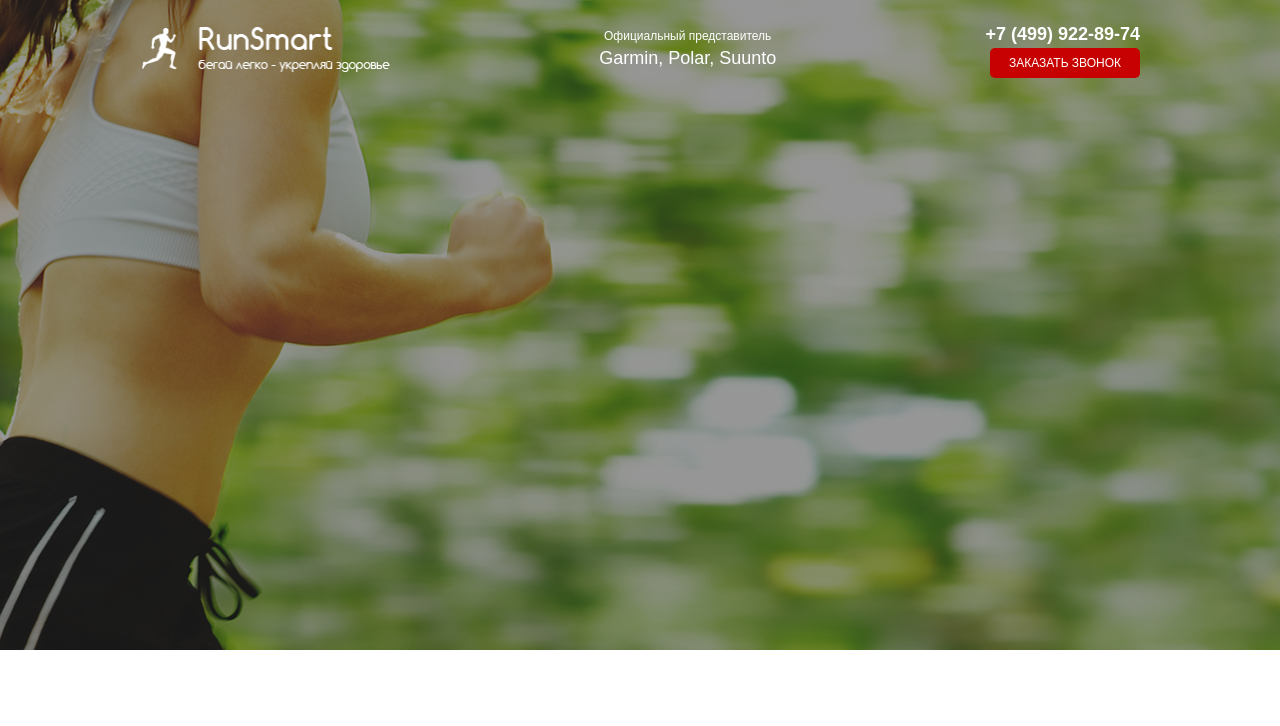
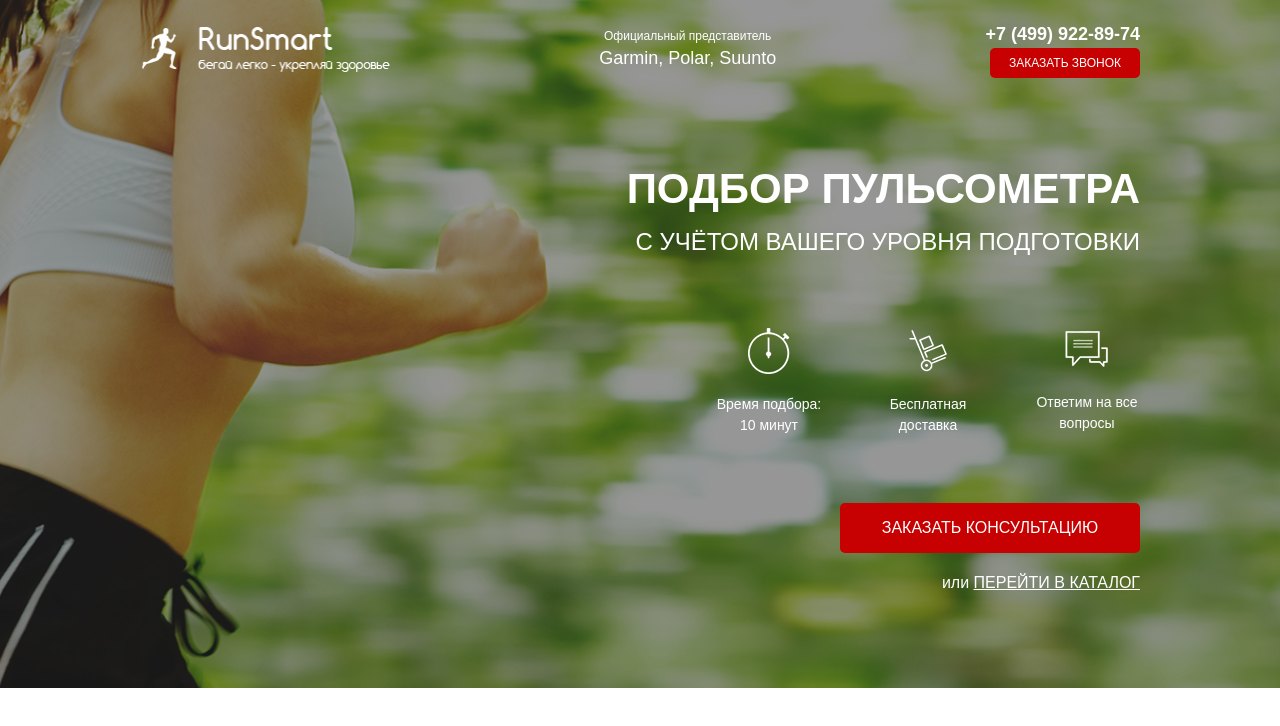
Before and after one commit to Rekk1d/RunSmart, a website: page src/index.html in a window 1280 px wide. Drawn offline with Linux system fonts and the light colour scheme.

Commit message:
change header block and create promo block

```diff
--- a/src/index.html
+++ b/src/index.html
@@ -26,6 +26,35 @@
                     <button class="button">заказать звонок</button>
                 </div>
             </header>
+
+            <div class="promo__wrapper">
+                <h1 class="promo__header">Подбор пульсометра</h1>
+                <h2 class="promo__subheader">с учётом Вашего уровня подготовки</h2>
+
+                <div class="promo__icons">
+                    <div class="promo__icon">
+                        <img src="img/promo/time-icon.png" alt="">
+                        Время подбора:
+                        10 минут
+                    </div>
+                    <div class="promo__icon">
+                        <img src="img/promo/delivery-icon.png" alt="">
+                        Бесплатная
+                        доставка
+                    </div>
+                    <div class="promo__icon">
+                        <img src="img/promo/questions-icon.png" alt="">
+                        Ответим
+                        на все вопросы
+                    </div>
+                </div>
+                <button class="button button_main">заказать КОНСУЛЬТАЦИЮ</button>
+                <div class="promo__link">
+                    или
+                    <a href="#">ПЕРЕЙТИ В КАТАЛОГ</a>
+                </div>
+            </div>
+
         </div>
     </div>
 </body>
--- a/src/sass/blocks/_buttons.sass
+++ b/src/sass/blocks/_buttons.sass
@@ -2,9 +2,15 @@
     width: 150px
     height: 30px
     border-radius: 5px
-    background-color: #c70101
+    background-color: $main-color
     border: none
     color: #ffffff
     font-size: 12px
     font-weight: 500
     text-transform: uppercase
+    &_main
+        width: 300px
+        height: 50px
+        border-radius: 5px
+        font-size: 16px
+        margin-top: 67px
--- a/src/sass/blocks/_header.sass
+++ b/src/sass/blocks/_header.sass
@@ -19,6 +19,9 @@
         font-size: 18px
         font-weight: 700
         display: block
+        &:hover
+            color: #fff
+            text-decoration: none
     &__contacts
         display: flex
         flex-direction: column
--- a/src/sass/blocks/_promo.sass
+++ b/src/sass/blocks/_promo.sass
@@ -2,3 +2,46 @@
     min-height: 650px
     padding: 21px 0 93px 0
     background: url('../../img/promo/promo-bg.png') center center / cover no-repeat
+    &__wrapper
+        display: flex
+        flex-direction: column
+        align-items: flex-end
+        margin-top: 90px
+    &__header
+        color: #ffffff
+        font-size: 42px
+        line-height: 42px
+        font-weight: 700
+        text-transform: uppercase
+    &__subheader
+        color: #ffffff
+        font-size: 24px
+        line-height: 24px
+        font-weight: 500
+        text-transform: uppercase
+        margin-top: 12px
+    &__icons
+        width: 424px
+        margin-top: 66px
+        display: flex
+        justify-content: space-between
+        align-items: center
+    &__icon
+        width: 106px
+        text-align: center
+        color: #ffffff
+        font-size: 14px
+        font-weight: 500
+        img
+            display: block
+            margin: 0 auto
+            margin-bottom: 20px
+    &__link
+        color: #ffffff
+        font-size: 16px
+        font-weight: 500
+        margin-top: 18px
+        a
+            color: #ffffff
+            text-transform: uppercase
+            text-decoration: underline
```
Also changed, not shown: src/css/style.min.css, src/img/promo/delivery-icon.png (added), src/img/promo/questions-icon.png (added), src/img/promo/time-icon.png (added).
